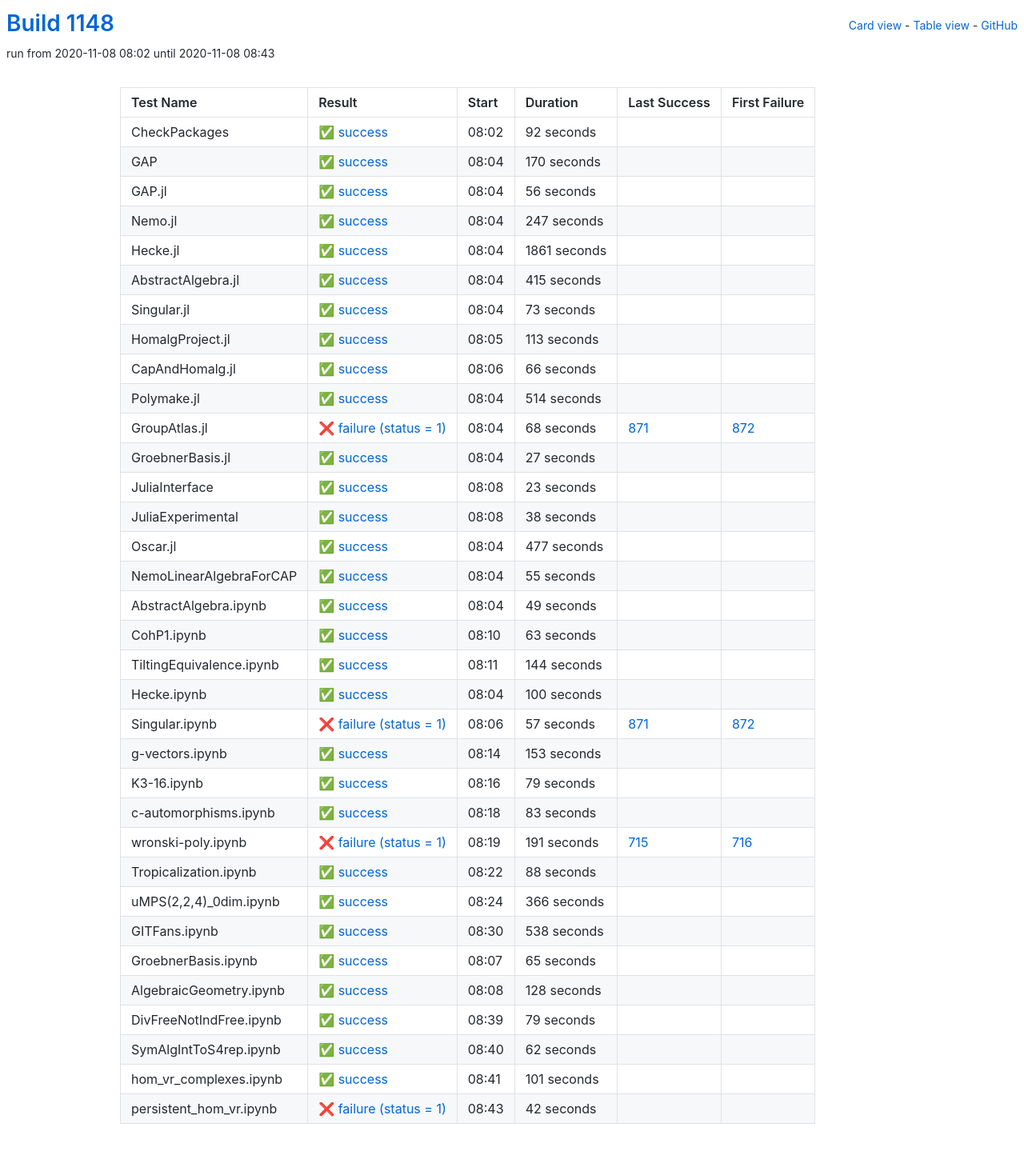
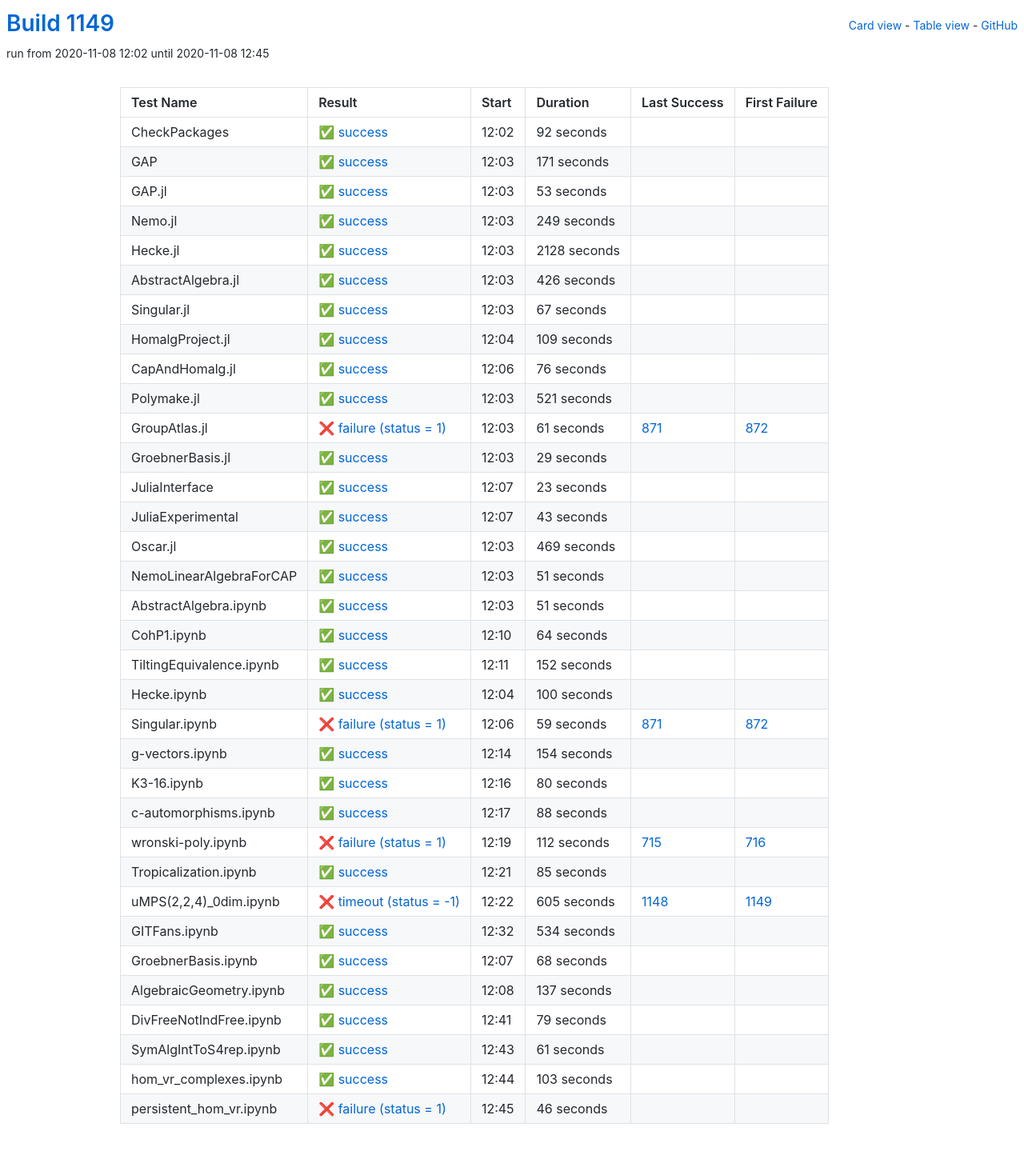
Before and after one commit to oscar-system/oscar-ci-status-stable, a Jekyll site: the page built from table.html, in a window 1280 px wide. Shown: the whole page at 80% size. Built offline with Jekyll 4.4.1, drawn with Linux system fonts in a browser that asks for light colours.

Commit message:
Build #1149

```diff
--- a/_data/ci.yml
+++ b/_data/ci.yml
@@ -1,6 +1,6 @@
 ---
-build: 1148
-build_url: https://oscarci.mathematik.uni-kl.de/job/oscar-stable/1148/
+build: 1149
+build_url: https://oscarci.mathematik.uni-kl.de/job/oscar-stable/1149/
 job: oscar-stable
 organization: oscar-system
 repo: oscar-ci-status-stable
@@ -8,8 +8,8 @@ repourl: https://github.com/oscar-system/oscar-ci-status-stable
 tests:
 - name: CheckPackages
   id: checkpackages
-  log: https://oscarci.mathematik.uni-kl.de/job/oscar-stable/1148/artifact/logs/build-1148/CheckPackages.log
-  start: 2020-11-08 08:02
+  log: https://oscarci.mathematik.uni-kl.de/job/oscar-stable/1149/artifact/logs/build-1149/CheckPackages.log
+  start: 2020-11-08 12:02
   success: true
   exitcode: 0
   status: success
@@ -20,140 +20,140 @@ tests:
   first_failure_url:
 - name: GAP
   id: gap
-  log: https://oscarci.mathematik.uni-kl.de/job/oscar-stable/1148/artifact/logs/build-1148/GAP.log
-  start: 2020-11-08 08:04
+  log: https://oscarci.mathematik.uni-kl.de/job/oscar-stable/1149/artifact/logs/build-1149/GAP.log
+  start: 2020-11-08 12:03
   success: true
   exitcode: 0
   status: success
-  duration: 170
+  duration: 171
   last_success: false
   last_success_url:
   first_failure: false
   first_failure_url:
 - name: GAP.jl
   id: gap-jl
-  log: https://oscarci.mathematik.uni-kl.de/job/oscar-stable/1148/artifact/logs/build-1148/GAP.jl.log
-  start: 2020-11-08 08:04
+  log: https://oscarci.mathematik.uni-kl.de/job/oscar-stable/1149/artifact/logs/build-1149/GAP.jl.log
+  start: 2020-11-08 12:03
   success: true
   exitcode: 0
   status: success
-  duration: 56
+  duration: 53
   last_success: false
   last_success_url:
   first_failure: false
   first_failure_url:
 - name: Nemo.jl
   id: nemo-jl
-  log: https://oscarci.mathematik.uni-kl.de/job/oscar-stable/1148/artifact/logs/build-1148/Nemo.jl.log
-  start: 2020-11-08 08:04
+  log: https://oscarci.mathematik.uni-kl.de/job/oscar-stable/1149/artifact/logs/build-1149/Nemo.jl.log
+  start: 2020-11-08 12:03
   success: true
   exitcode: 0
   status: success
-  duration: 247
+  duration: 249
   last_success: false
   last_success_url:
   first_failure: false
   first_failure_url:
 - name: Hecke.jl
   id: hecke-jl
-  log: https://oscarci.mathematik.uni-kl.de/job/oscar-stable/1148/artifact/logs/build-1148/Hecke.jl.log
-  start: 2020-11-08 08:04
+  log: https://oscarci.mathematik.uni-kl.de/job/oscar-stable/1149/artifact/logs/build-1149/Hecke.jl.log
+  start: 2020-11-08 12:03
   success: true
   exitcode: 0
   status: success
-  duration: 1861
+  duration: 2128
   last_success: false
   last_success_url:
   first_failure: false
   first_failure_url:
 - name: AbstractAlgebra.jl
   id: abstractalgebra-jl
-  log: https://oscarci.mathematik.uni-kl.de/job/oscar-stable/1148/artifact/logs/build-1148/AbstractAlgebra.jl.log
-  start: 2020-11-08 08:04
+  log: https://oscarci.mathematik.uni-kl.de/job/oscar-stable/1149/artifact/logs/build-1149/AbstractAlgebra.jl.log
+  start: 2020-11-08 12:03
   success: true
   exitcode: 0
   status: success
-  duration: 415
+  duration: 426
   last_success: false
   last_success_url:
   first_failure: false
   first_failure_url:
 - name: Singular.jl
   id: singular-jl
-  log: https://oscarci.mathematik.uni-kl.de/job/oscar-stable/1148/artifact/logs/build-1148/Singular.jl.log
-  start: 2020-11-08 08:04
+  log: https://oscarci.mathematik.uni-kl.de/job/oscar-stable/1149/artifact/logs/build-1149/Singular.jl.log
+  start: 2020-11-08 12:03
   success: true
   exitcode: 0
   status: success
-  duration: 73
+  duration: 67
   last_success: false
   last_success_url:
   first_failure: false
   first_failure_url:
 - name: HomalgProject.jl
   id: homalgproject-jl
-  log: https://oscarci.mathematik.uni-kl.de/job/oscar-stable/1148/artifact/logs/build-1148/HomalgProject.jl.log
-  start: 2020-11-08 08:05
+  log: https://oscarci.mathematik.uni-kl.de/job/oscar-stable/1149/artifact/logs/build-1149/HomalgProject.jl.log
+  start: 2020-11-08 12:04
   success: true
   exitcode: 0
   status: success
-  duration: 113
+  duration: 109
   last_success: false
   last_success_url:
   first_failure: false
   first_failure_url:
 - name: CapAndHomalg.jl
   id: capandhomalg-jl
-  log: https://oscarci.mathematik.uni-kl.de/job/oscar-stable/1148/artifact/logs/build-1148/CapAndHomalg.jl.log
-  start: 2020-11-08 08:06
+  log: https://oscarci.mathematik.uni-kl.de/job/oscar-stable/1149/artifact/logs/build-1149/CapAndHomalg.jl.log
+  start: 2020-11-08 12:06
   success: true
   exitcode: 0
   status: success
-  duration: 66
+  duration: 76
   last_success: false
   last_success_url:
   first_failure: false
   first_failure_url:
 - name: Polymake.jl
   id: polymake-jl
-  log: https://oscarci.mathematik.uni-kl.de/job/oscar-stable/1148/artifact/logs/build-1148/Polymake.jl.log
-  start: 2020-11-08 08:04
+  log: https://oscarci.mathematik.uni-kl.de/job/oscar-stable/1149/artifact/logs/build-1149/Polymake.jl.log
+  start: 2020-11-08 12:03
   success: true
   exitcode: 0
   status: success
-  duration: 514
+  duration: 521
   last_success: false
   last_success_url:
   first_failure: false
   first_failure_url:
 - name: GroupAtlas.jl
   id: groupatlas-jl
-  log: https://oscarci.mathematik.uni-kl.de/job/oscar-stable/1148/artifact/logs/build-1148/GroupAtlas.jl.log
-  start: 2020-11-08 08:04
+  log: https://oscarci.mathematik.uni-kl.de/job/oscar-stable/1149/artifact/logs/build-1149/GroupAtlas.jl.log
+  start: 2020-11-08 12:03
   success: false
   exitcode: 1
   status: failure
-  duration: 68
+  duration: 61
   last_success: 871
   last_success_url: https://oscarci.mathematik.uni-kl.de/job/oscar-stable/871/
   first_failure: 872
   first_failure_url: https://oscarci.mathematik.uni-kl.de/job/oscar-stable/872/
 - name: GroebnerBasis.jl
   id: groebnerbasis-jl
-  log: https://oscarci.mathematik.uni-kl.de/job/oscar-stable/1148/artifact/logs/build-1148/GroebnerBasis.jl.log
-  start: 2020-11-08 08:04
+  log: https://oscarci.mathematik.uni-kl.de/job/oscar-stable/1149/artifact/logs/build-1149/GroebnerBasis.jl.log
+  start: 2020-11-08 12:03
   success: true
   exitcode: 0
   status: success
-  duration: 27
+  duration: 29
   last_success: false
   last_success_url:
   first_failure: false
   first_failure_url:
 - name: JuliaInterface
   id: juliainterface
-  log: https://oscarci.mathematik.uni-kl.de/job/oscar-stable/1148/artifact/logs/build-1148/JuliaInterface.log
-  start: 2020-11-08 08:08
+  log: https://oscarci.mathematik.uni-kl.de/job/oscar-stable/1149/artifact/logs/build-1149/JuliaInterface.log
+  start: 2020-11-08 12:07
   success: true
   exitcode: 0
   status: success
@@ -164,80 +164,80 @@ tests:
   first_failure_url:
 - name: JuliaExperimental
   id: juliaexperimental
-  log: https://oscarci.mathematik.uni-kl.de/job/oscar-stable/1148/artifact/logs/build-1148/JuliaExperimental.log
-  start: 2020-11-08 08:08
+  log: https://oscarci.mathematik.uni-kl.de/job/oscar-stable/1149/artifact/logs/build-1149/JuliaExperimental.log
+  start: 2020-11-08 12:07
   success: true
   exitcode: 0
   status: success
-  duration: 38
+  duration: 43
   last_success: false
   last_success_url:
   first_failure: false
   first_failure_url:
 - name: Oscar.jl
   id: oscar-jl
-  log: https://oscarci.mathematik.uni-kl.de/job/oscar-stable/1148/artifact/logs/build-1148/Oscar.jl.log
-  start: 2020-11-08 08:04
+  log: https://oscarci.mathematik.uni-kl.de/job/oscar-stable/1149/artifact/logs/build-1149/Oscar.jl.log
+  start: 2020-11-08 12:03
   success: true
   exitcode: 0
   status: success
-  duration: 477
+  duration: 469
   last_success: false
   last_success_url:
   first_failure: false
   first_failure_url:
 - name: NemoLinearAlgebraForCAP
   id: nemolinearalgebraforcap
-  log: https://oscarci.mathematik.uni-kl.de/job/oscar-stable/1148/artifact/logs/build-1148/NemoLinearAlgebraForCAP.log
-  start: 2020-11-08 08:04
+  log: https://oscarci.mathematik.uni-kl.de/job/oscar-stable/1149/artifact/logs/build-1149/NemoLinearAlgebraForCAP.log
+  start: 2020-11-08 12:03
   success: true
   exitcode: 0
   status: success
-  duration: 55
+  duration: 51
   last_success: false
   last_success_url:
   first_failure: false
   first_failure_url:
 - name: AbstractAlgebra.ipynb
   id: abstractalgebra-ipynb
-  log: https://oscarci.mathematik.uni-kl.de/job/oscar-stable/1148/artifact/logs/build-1148/AbstractAlgebra.ipynb.log
-  start: 2020-11-08 08:04
+  log: https://oscarci.mathematik.uni-kl.de/job/oscar-stable/1149/artifact/logs/build-1149/AbstractAlgebra.ipynb.log
+  start: 2020-11-08 12:03
   success: true
   exitcode: 0
   status: success
-  duration: 49
+  duration: 51
   last_success: false
   last_success_url:
   first_failure: false
   first_failure_url:
 - name: CohP1.ipynb
   id: cohp1-ipynb
-  log: https://oscarci.mathematik.uni-kl.de/job/oscar-stable/1148/artifact/logs/build-1148/CohP1.ipynb.log
-  start: 2020-11-08 08:10
+  log: https://oscarci.mathematik.uni-kl.de/job/oscar-stable/1149/artifact/logs/build-1149/CohP1.ipynb.log
+  start: 2020-11-08 12:10
   success: true
   exitcode: 0
   status: success
-  duration: 63
+  duration: 64
   last_success: false
   last_success_url:
   first_failure: false
   first_failure_url:
 - name: TiltingEquivalence.ipynb
   id: tiltingequivalence-ipynb
-  log: https://oscarci.mathematik.uni-kl.de/job/oscar-stable/1148/artifact/logs/build-1148/TiltingEquivalence.ipynb.log
-  start: 2020-11-08 08:11
+  log: https://oscarci.mathematik.uni-kl.de/job/oscar-stable/1149/artifact/logs/build-1149/TiltingEquivalence.ipynb.log
+  start: 2020-11-08 12:11
   success: true
   exitcode: 0
   status: success
-  duration: 144
+  duration: 152
   last_success: false
   last_success_url:
   first_failure: false
   first_failure_url:
 - name: Hecke.ipynb
   id: hecke-ipynb
-  log: https://oscarci.mathematik.uni-kl.de/job/oscar-stable/1148/artifact/logs/build-1148/Hecke.ipynb.log
-  start: 2020-11-08 08:04
+  log: https://oscarci.mathematik.uni-kl.de/job/oscar-stable/1149/artifact/logs/build-1149/Hecke.ipynb.log
+  start: 2020-11-08 12:04
   success: true
   exitcode: 0
   status: success
@@ -248,68 +248,44 @@ tests:
   first_failure_url:
 - name: Singular.ipynb
   id: singular-ipynb
-  log: https://oscarci.mathematik.uni-kl.de/job/oscar-stable/1148/artifact/logs/build-1148/Singular.ipynb.log
-  start: 2020-11-08 08:06
+  log: https://oscarci.mathematik.uni-kl.de/job/oscar-stable/1149/artifact/logs/build-1149/Singular.ipynb.log
+  start: 2020-11-08 12:06
   success: false
   exitcode: 1
   status: failure
-  duration: 57
+  duration: 59
   last_success: 871
   last_success_url: https://oscarci.mathematik.uni-kl.de/job/oscar-stable/871/
   first_failure: 872
   first_failure_url: https://oscarci.mathematik.uni-kl.de/job/oscar-stable/872/
 - name: g-vectors.ipynb
   id: g-vectors-ipynb
-  log: https://oscarci.mathematik.uni-kl.de/job/oscar-stable/1148/artifact/logs/build-1148/g-vectors.ipynb.log
-  start: 2020-11-08 08:14
+  log: https://oscarci.mathematik.uni-kl.de/job/oscar-stable/1149/artifact/logs/build-1149/g-vectors.ipynb.log
+  start: 2020-11-08 12:14
   success: true
   exitcode: 0
   status: success
-  duration: 153
+  duration: 154
   last_success: false
   last_success_url:
   first_failure: false
   first_failure_url:
 - name: K3-16.ipynb
   id: k3-16-ipynb
-  log: https://oscarci.mathematik.uni-kl.de/job/oscar-stable/1148/artifact/logs/build-1148/K3-16.ipynb.log
-  start: 2020-11-08 08:16
+  log: https://oscarci.mathematik.uni-kl.de/job/oscar-stable/1149/artifact/logs/build-1149/K3-16.ipynb.log
+  start: 2020-11-08 12:16
   success: true
   exitcode: 0
   status: success
-  duration: 79
+  duration: 80
   last_success: false
   last_success_url:
   first_failure: false
   first_failure_url:
 - name: c-automorphisms.ipynb
   id: c-automorphisms-ipynb
-  log: https://oscarci.mathematik.uni-kl.de/job/oscar-stable/1148/artifact/logs/build-1148/c-automorphisms.ipynb.log
-  start: 2020-11-08 08:18
-  success: true
-  exitcode: 0
-  status: success
-  duration: 83
-  last_success: false
-  last_success_url:
-  first_failure: false
-  first_failure_url:
-- name: wronski-poly.ipynb
-  id: wronski-poly-ipynb
-  log: https://oscarci.mathematik.uni-kl.de/job/oscar-stable/1148/artifact/logs/build-1148/wronski-poly.ipynb.log
-  start: 2020-11-08 08:19
-  success: false
-  exitcode: 1
-  status: failure
-  duration: 191
-  last_success: 715
-  last_success_url: https://oscarci.mathematik.uni-kl.de/job/oscar-stable/715/
-  first_failure: 716
-  first_failure_url: https://oscarci.mathematik.uni-kl.de/job/oscar-stable/716/
-- name: Tropicalization.ipynb
-  id: tropicalization-ipynb
-  log: https://oscarci.mathematik.uni-kl.de/job/oscar-stable/1148/artifact/logs/build-1148/Tropicalization.ipynb.log
-  start: 2020-11-08 08:22
+  log: https://oscarci.mathematik.uni-kl.de/job/oscar-stable/1149/artifact/logs/build-1149/c-automorphisms.ipynb.log
+  start: 2020-11-08 12:17
   success: true
   exitcode: 0
   status: success
@@ -318,58 +294,82 @@ tests:
   last_success_url:
   first_failure: false
   first_failure_url:
-- name: uMPS(2,2,4)_0dim.ipynb
-  id: umps-2-2-4-0dim-ipynb
-  log: https://oscarci.mathematik.uni-kl.de/job/oscar-stable/1148/artifact/logs/build-1148/uMPS-2-2-4-_0dim.ipynb.log
-  start: 2020-11-08 08:24
+- name: wronski-poly.ipynb
+  id: wronski-poly-ipynb
+  log: https://oscarci.mathematik.uni-kl.de/job/oscar-stable/1149/artifact/logs/build-1149/wronski-poly.ipynb.log
+  start: 2020-11-08 12:19
+  success: false
+  exitcode: 1
+  status: failure
+  duration: 112
+  last_success: 715
+  last_success_url: https://oscarci.mathematik.uni-kl.de/job/oscar-stable/715/
+  first_failure: 716
+  first_failure_url: https://oscarci.mathematik.uni-kl.de/job/oscar-stable/716/
+- name: Tropicalization.ipynb
+  id: tropicalization-ipynb
+  log: https://oscarci.mathematik.uni-kl.de/job/oscar-stable/1149/artifact/logs/build-1149/Tropicalization.ipynb.log
+  start: 2020-11-08 12:21
   success: true
   exitcode: 0
   status: success
-  duration: 366
+  duration: 85
   last_success: false
   last_success_url:
   first_failure: false
   first_failure_url:
+- name: uMPS(2,2,4)_0dim.ipynb
+  id: umps-2-2-4-0dim-ipynb
+  log: https://oscarci.mathematik.uni-kl.de/job/oscar-stable/1149/artifact/logs/build-1149/uMPS-2-2-4-_0dim.ipynb.log
+  start: 2020-11-08 12:22
+  success: false
+  exitcode: -1
+  status: timeout
+  duration: 605
+  last_success: 1148
+  last_success_url: https://oscarci.mathematik.uni-kl.de/job/oscar-stable/1148/
+  first_failure: 1149
+  first_failure_url: https://oscarci.mathematik.uni-kl.de/job/oscar-stable/1149/
 - name: GITFans.ipynb
   id: gitfans-ipynb
-  log: https://oscarci.mathematik.uni-kl.de/job/oscar-stable/1148/artifact/logs/build-1148/GITFans.ipynb.log
-  start: 2020-11-08 08:30
+  log: https://oscarci.mathematik.uni-kl.de/job/oscar-stable/1149/artifact/logs/build-1149/GITFans.ipynb.log
+  start: 2020-11-08 12:32
   success: true
   exitcode: 0
   status: success
-  duration: 538
+  duration: 534
   last_success: false
   last_success_url:
   first_failure: false
   first_failure_url:
 - name: GroebnerBasis.ipynb
   id: groebnerbasis-ipynb
-  log: https://oscarci.mathematik.uni-kl.de/job/oscar-stable/1148/artifact/logs/build-1148/GroebnerBasis.ipynb.log
-  start: 2020-11-08 08:07
+  log: https://oscarci.mathematik.uni-kl.de/job/oscar-stable/1149/artifact/logs/build-1149/GroebnerBasis.ipynb.log
+  start: 2020-11-08 12:07
   success: true
   exitcode: 0
   status: success
-  duration: 65
+  duration: 68
   last_success: false
   last_success_url:
   first_failure: false
   first_failure_url:
 - name: AlgebraicGeometry.ipynb
   id: algebraicgeometry-ipynb
-  log: https://oscarci.mathematik.uni-kl.de/job/oscar-stable/1148/artifact/logs/build-1148/AlgebraicGeometry.ipynb.log
-  start: 2020-11-08 08:08
+  log: https://oscarci.mathematik.uni-kl.de/job/oscar-stable/1149/artifact/logs/build-1149/AlgebraicGeometry.ipynb.log
+  start: 2020-11-08 12:08
   success: true
   exitcode: 0
   status: success
-  duration: 128
+  duration: 137
   last_success: false
   last_success_url:
   first_failure: false
   first_failure_url:
 - name: DivFreeNotIndFree.ipynb
   id: divfreenotindfree-ipynb
-  log: https://oscarci.mathematik.uni-kl.de/job/oscar-stable/1148/artifact/logs/build-1148/DivFreeNotIndFree.ipynb.log
-  start: 2020-11-08 08:39
+  log: https://oscarci.mathematik.uni-kl.de/job/oscar-stable/1149/artifact/logs/build-1149/DivFreeNotIndFree.ipynb.log
+  start: 2020-11-08 12:41
   success: true
   exitcode: 0
   status: success
@@ -380,36 +380,36 @@ tests:
   first_failure_url:
 - name: SymAlgIntToS4rep.ipynb
   id: symalginttos4rep-ipynb
-  log: https://oscarci.mathematik.uni-kl.de/job/oscar-stable/1148/artifact/logs/build-1148/SymAlgIntToS4rep.ipynb.log
-  start: 2020-11-08 08:40
+  log: https://oscarci.mathematik.uni-kl.de/job/oscar-stable/1149/artifact/logs/build-1149/SymAlgIntToS4rep.ipynb.log
+  start: 2020-11-08 12:43
   success: true
   exitcode: 0
   status: success
-  duration: 62
+  duration: 61
   last_success: false
   last_success_url:
   first_failure: false
   first_failure_url:
 - name: hom_vr_complexes.ipynb
   id: hom-vr-complexes-ipynb
-  log: https://oscarci.mathematik.uni-kl.de/job/oscar-stable/1148/artifact/logs/build-1148/hom_vr_complexes.ipynb.log
-  start: 2020-11-08 08:41
+  log: https://oscarci.mathematik.uni-kl.de/job/oscar-stable/1149/artifact/logs/build-1149/hom_vr_complexes.ipynb.log
+  start: 2020-11-08 12:44
   success: true
   exitcode: 0
   status: success
-  duration: 101
+  duration: 103
   last_success: false
   last_success_url:
   first_failure: false
   first_failure_url:
 - name: persistent_hom_vr.ipynb
   id: persistent-hom-vr-ipynb
-  log: https://oscarci.mathematik.uni-kl.de/job/oscar-stable/1148/artifact/logs/build-1148/persistent_hom_vr.ipynb.log
-  start: 2020-11-08 08:43
+  log: https://oscarci.mathematik.uni-kl.de/job/oscar-stable/1149/artifact/logs/build-1149/persistent_hom_vr.ipynb.log
+  start: 2020-11-08 12:45
   success: false
   exitcode: 1
   status: failure
-  duration: 42
+  duration: 46
   last_success: false
   last_success_url:
   first_failure: false
```
Also changed, not shown: README.md.
